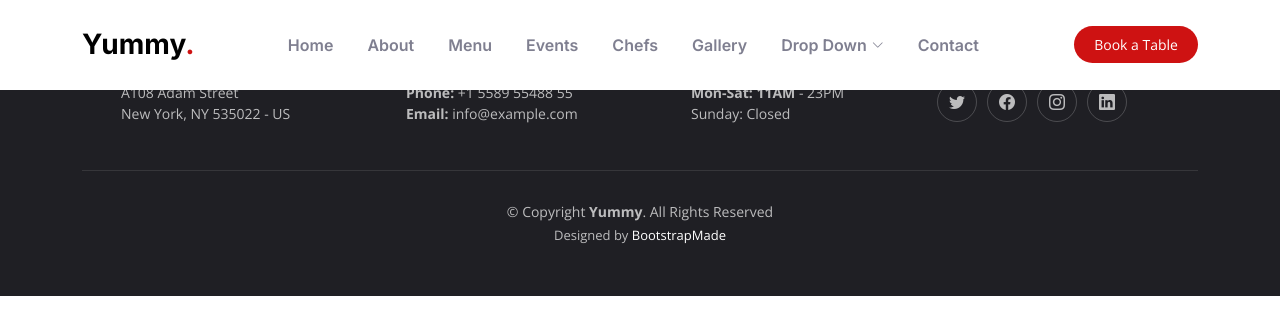
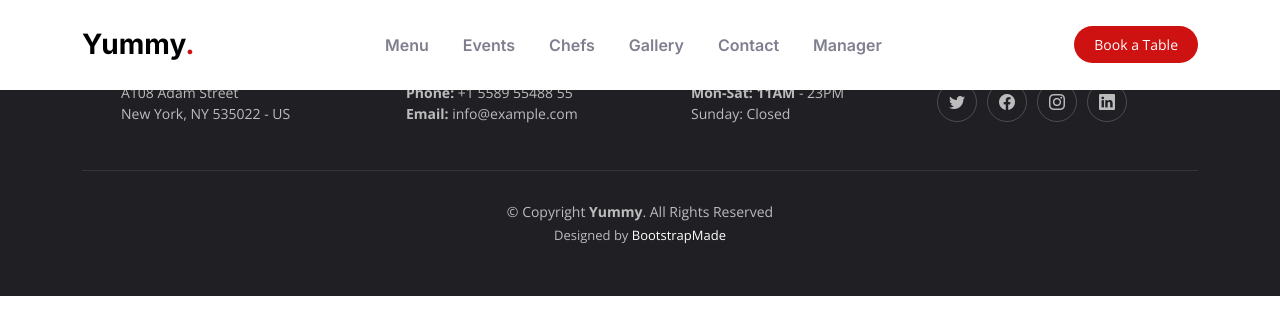
Before and after one commit to SofaD8/yammi_april, a Django app: template templates/index.html in a window 1280 px wide. Shown: the top 335 px of the page. Run offline with Django 5.2, Linux system fonts and the light colour scheme; the template is opened without the code that fills it, so the values that code supplies are empty; some libraries are stand-ins or nearby versions.

Commit message:
add includes

```diff
--- a/main/admin.py
+++ b/main/admin.py
@@ -1,7 +1,8 @@
 from django.contrib import admin
+from .models import DishCategory, Dish, EventsCategory, Chefs, Gallery
 from django.utils.safestring import mark_safe
 
-from .models import DishCategory, Dish, EventsCategory, Chefs, Gallery
+#admin.site.register(Gallery)
 
 
 @admin.register(DishCategory)
--- /dev/null
+++ b/main/context_processors.py
@@ -0,0 +1,4 @@
+def app_title(request):
+    return {
+        'app_title': 'Yummy<span>.</span>'
+    }
--- a/main/templates/main.html
+++ b/main/templates/main.html
@@ -1,4 +1,4 @@
-{% expends 'index.html' %}
+{% extends 'index.html' %}
 
 {% block content %}
     <!-- ======= Menu Section ======= -->
--- a/main/templates/menu.html
+++ b/main/templates/menu.html
@@ -2,6 +2,8 @@
       <div class="container" data-aos="fade-up">
 
         <div class="section-header">
+            <h2></h2>
+            <p>{{ title_menu|safe }}</p>
         </div>
 
         <ul class="nav nav-tabs d-flex justify-content-center" data-aos="fade-up" data-aos-delay="200">
@@ -34,7 +36,7 @@
                     <div class="row gy-5">
                         {% for dish in category %}
                             <div class="col-lg-4 menu-item">
-                                <a href="assets/img/menu/menu-item-1.png" class="glightbox"><img src="assets/img/menu/menu-item-1.png" class="menu-img img-fluid" alt=""></a>
+                                <a href="{{ dish.photo.url }}" class="glightbox"><img src="{{ dish.photo.url }}" class="menu-img img-fluid" alt=""></a>
                                 <h4>{{ dish }}</h4>
                                 <p class="ingredients">
                                     {{ dish.ingredients }}
@@ -55,7 +57,7 @@
                         <div class="row gy-5">
                             {% for dish in category %}
                                 <div class="col-lg-4 menu-item">
-                                    <a href="assets/img/menu/menu-item-1.png" class="glightbox"><img src="assets/img/menu/menu-item-1.png" class="menu-img img-fluid" alt=""></a>
+                                    <a href="{{ dish.photo.url }}" class="glightbox"><img src="{{ dish.photo.url }}" class="menu-img img-fluid" alt=""></a>
                                     <h4>{{ dish }}</h4>
                                     <p class="ingredients">
                                         {{ dish.ingredients }}
--- /dev/null
+++ b/templates/includes/nav.html
@@ -0,0 +1,10 @@
+<nav id="navbar" class="navbar">
+    <ul>
+       <li><a href="#menu">Menu</a></li>
+       <li><a href="#events">Events</a></li>
+       <li><a href="#chefs">Chefs</a></li>
+       <li><a href="#gallery">Gallery</a></li>
+       <li><a href="#contact">Contact</a></li>
+       <li><a href="{% url 'manager' %}">Manager</a> </li>
+    </ul>
+</nav>
--- a/templates/index.html
+++ b/templates/index.html
@@ -33,120 +33,24 @@
   <!-- ======= Header ======= -->
   <header id="header" class="header fixed-top d-flex align-items-center">
     <div class="container d-flex align-items-center justify-content-between">
-
-      <a href="index.html" class="logo d-flex align-items-center me-auto me-lg-0">
-        <!-- Uncomment the line below if you also wish to use an image logo -->
-        <!-- <img src="assets/img/logo.png" alt=""> -->
-        <h1>Yummy<span>.</span></h1>
+      <a href="{% url 'index' %}" class="logo d-flex align-items-center me-auto me-lg-0">
+        <h1>{{ app_title|safe }}</h1>
       </a>
 
-      <nav id="navbar" class="navbar">
-        <ul>
-          <li><a href="#hero">Home</a></li>
-          <li><a href="#about">About</a></li>
-          <li><a href="#menu">Menu</a></li>
-          <li><a href="#events">Events</a></li>
-          <li><a href="#chefs">Chefs</a></li>
-          <li><a href="#gallery">Gallery</a></li>
-          <li class="dropdown"><a href="#"><span>Drop Down</span> <i class="bi bi-chevron-down dropdown-indicator"></i></a>
-            <ul>
-              <li><a href="#">Drop Down 1</a></li>
-              <li class="dropdown"><a href="#"><span>Deep Drop Down</span> <i class="bi bi-chevron-down dropdown-indicator"></i></a>
-                <ul>
-                  <li><a href="#">Deep Drop Down 1</a></li>
-                  <li><a href="#">Deep Drop Down 2</a></li>
-                  <li><a href="#">Deep Drop Down 3</a></li>
-                  <li><a href="#">Deep Drop Down 4</a></li>
-                  <li><a href="#">Deep Drop Down 5</a></li>
-                </ul>
-              </li>
-              <li><a href="#">Drop Down 2</a></li>
-              <li><a href="#">Drop Down 3</a></li>
-              <li><a href="#">Drop Down 4</a></li>
-            </ul>
-          </li>
-          <li><a href="#contact">Contact</a></li>
-        </ul>
-      </nav><!-- .navbar -->
+      {% include 'includes/nav.html' %}
 
       <a class="btn-book-a-table" href="#book-a-table">Book a Table</a>
       <i class="mobile-nav-toggle mobile-nav-show bi bi-list"></i>
       <i class="mobile-nav-toggle mobile-nav-hide d-none bi bi-x"></i>
-
     </div>
   </header><!-- End Header -->
   <main id="main">
       {% block content %}
-
       {% endblock %}
 
   </main><!-- End #main -->
   <!-- ======= Footer ======= -->
-  <footer id="footer" class="footer">
-
-    <div class="container">
-      <div class="row gy-3">
-        <div class="col-lg-3 col-md-6 d-flex">
-          <i class="bi bi-geo-alt icon"></i>
-          <div>
-            <h4>Address</h4>
-            <p>
-              A108 Adam Street <br>
-              New York, NY 535022 - US<br>
-            </p>
-          </div>
-
-        </div>
-
-        <div class="col-lg-3 col-md-6 footer-links d-flex">
-          <i class="bi bi-telephone icon"></i>
-          <div>
-            <h4>Reservations</h4>
-            <p>
-              <strong>Phone:</strong> +1 5589 55488 55<br>
-              <strong>Email:</strong> info@example.com<br>
-            </p>
-          </div>
-        </div>
-
-        <div class="col-lg-3 col-md-6 footer-links d-flex">
-          <i class="bi bi-clock icon"></i>
-          <div>
-            <h4>Opening Hours</h4>
-            <p>
-              <strong>Mon-Sat: 11AM</strong> - 23PM<br>
-              Sunday: Closed
-            </p>
-          </div>
-        </div>
-
-        <div class="col-lg-3 col-md-6 footer-links">
-          <h4>Follow Us</h4>
-          <div class="social-links d-flex">
-            <a href="#" class="twitter"><i class="bi bi-twitter"></i></a>
-            <a href="#" class="facebook"><i class="bi bi-facebook"></i></a>
-            <a href="#" class="instagram"><i class="bi bi-instagram"></i></a>
-            <a href="#" class="linkedin"><i class="bi bi-linkedin"></i></a>
-          </div>
-        </div>
-
-      </div>
-    </div>
-
-    <div class="container">
-      <div class="copyright">
-        &copy; Copyright <strong><span>Yummy</span></strong>. All Rights Reserved
-      </div>
-      <div class="credits">
-        <!-- All the links in the footer should remain intact. -->
-        <!-- You can delete the links only if you purchased the pro version. -->
-        <!-- Licensing information: https://bootstrapmade.com/license/ -->
-        <!-- Purchase the pro version with working PHP/AJAX contact form: https://bootstrapmade.com/yummy-bootstrap-restaurant-website-template/ -->
-        Designed by <a href="https://bootstrapmade.com/">BootstrapMade</a>
-      </div>
-    </div>
-
-  </footer><!-- End Footer -->
+  {% include 'includes/footer.html' %}
   <!-- End Footer -->
   <a href="#" class="scroll-top d-flex align-items-center justify-content-center"><i class="bi bi-arrow-up-short"></i></a>
   <div id="preloader"></div>
--- a/yammy_april/settings.py
+++ b/yammy_april/settings.py
@@ -64,6 +64,7 @@ TEMPLATES = [
                 'django.template.context_processors.request',
                 'django.contrib.auth.context_processors.auth',
                 'django.contrib.messages.context_processors.messages',
+                'main.context_processors.app_title',
             ],
         },
     },
--- a/yammy_april/urls.py
+++ b/yammy_april/urls.py
@@ -18,12 +18,13 @@ from django.contrib import admin
 from django.urls import path
 from django.contrib import admin
 from django.urls import path
-from main.views import index, index1, index2, index3
+from main.views import index, index1, index2, index3, manager
 from yammy_april import settings
 from django.conf.urls.static import static
 
 urlpatterns = [
     path('admin/', admin.site.urls),
+    path('manager/', manager, name='manager'),
     path('', index, name='index'),
     path('', index1, name='index1'),
     path('', index2, name='index2'),
```
Also changed, not shown: main/models.py (+5 -2 lines), main/templates/gallery.html (+9 -10 lines), main/views.py (+8 -1 lines), templates/includes/footer.html (added, +65 -0 lines), main/migrations/0004_dishcategory_slug_alter_gallery_photo.py (added).
